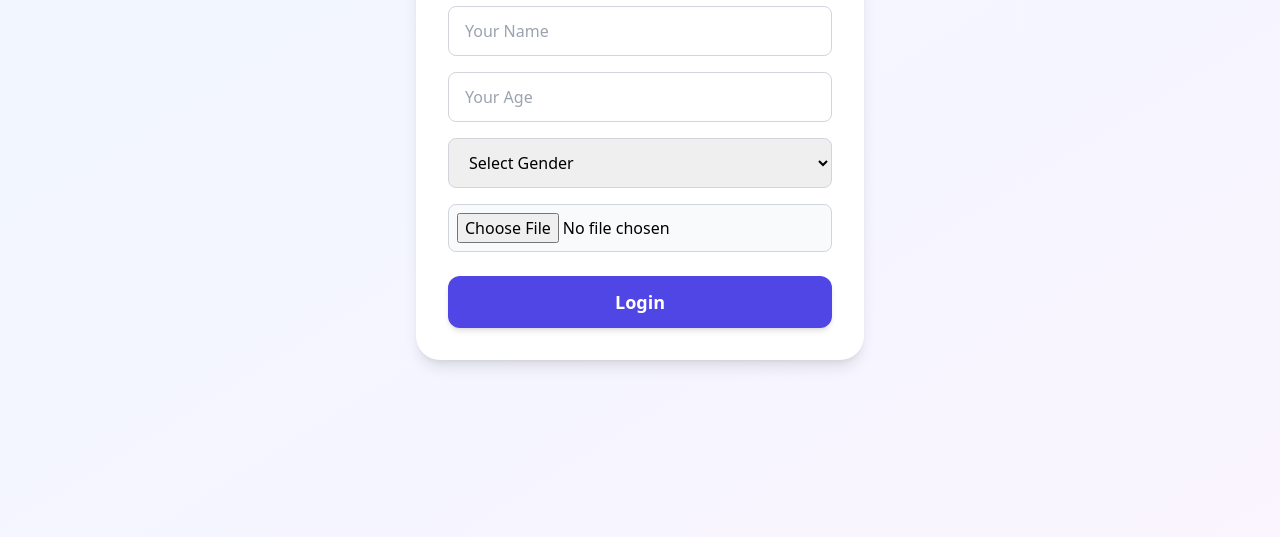
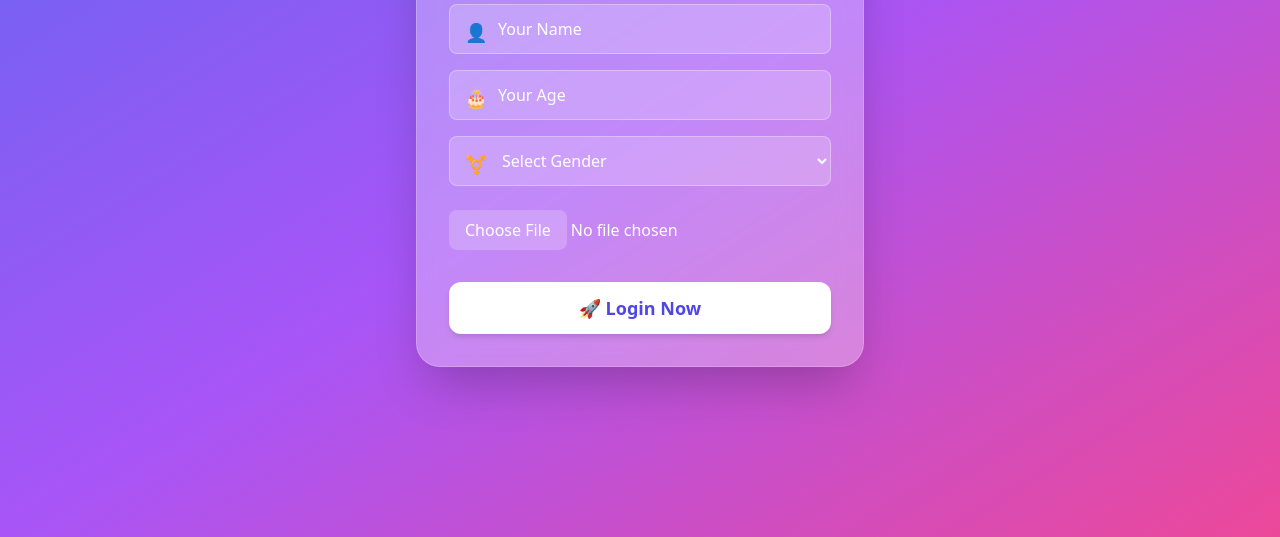
Before and after one commit to Sotto1234-max/rando, a website: page public/index.html in a window 1280 px wide. Shown: the part 263-800 px from the top of the page. Drawn offline with nearby package versions, Linux system fonts and the light colour scheme; no server answers.

Commit message:
Update index.html

```diff
--- a/public/index.html
+++ b/public/index.html
@@ -12,23 +12,36 @@
 
   <!-- Login Form -->
   <!-- Login Form -->
-<div id="login" class="flex items-center justify-center min-h-screen bg-gradient-to-br from-blue-50 to-purple-50">
-  <div class="bg-white shadow-lg p-8 rounded-3xl w-full max-w-md">
-    <h2 class="text-3xl font-semibold mb-6 text-center text-indigo-600">Login</h2>
+<div id="login" class="flex items-center justify-center min-h-screen bg-gradient-to-br from-indigo-500 via-purple-500 to-pink-500 px-4">
+  <div class="backdrop-blur-md bg-white/30 shadow-2xl border border-white/20 p-8 rounded-3xl w-full max-w-md text-white">
+    <h2 class="text-4xl font-bold mb-6 text-center drop-shadow-sm">Welcome Back</h2>
 
-    <input id="name" type="text" placeholder="Your Name" class="w-full mb-4 px-4 py-3 border border-gray-300 rounded-lg focus:outline-none focus:ring-2 focus:ring-indigo-500 transition" />
+    <div class="mb-4 relative">
+      <input id="name" type="text" placeholder="Your Name" class="w-full pl-12 pr-4 py-3 bg-white/20 text-white placeholder-white border border-white/30 rounded-lg focus:outline-none focus:ring-2 focus:ring-white transition" />
+      <span class="absolute left-4 top-3.5 text-white text-lg">👤</span>
+    </div>
 
-    <input id="age" type="number" placeholder="Your Age" class="w-full mb-4 px-4 py-3 border border-gray-300 rounded-lg focus:outline-none focus:ring-2 focus:ring-indigo-500 transition" />
+    <div class="mb-4 relative">
+      <input id="age" type="number" placeholder="Your Age" class="w-full pl-12 pr-4 py-3 bg-white/20 text-white placeholder-white border border-white/30 rounded-lg focus:outline-none focus:ring-2 focus:ring-white transition" />
+      <span class="absolute left-4 top-3.5 text-white text-lg">🎂</span>
+    </div>
 
-    <select id="gender" class="w-full mb-4 px-4 py-3 border border-gray-300 rounded-lg focus:outline-none focus:ring-2 focus:ring-indigo-500 transition">
-      <option value="">Select Gender</option>
-      <option value="male">Male</option>
-      <option value="female">Female</option>
-    </select>
+    <div class="mb-4 relative">
+      <select id="gender" class="w-full pl-12 pr-4 py-3 bg-white/20 text-white border border-white/30 rounded-lg focus:outline-none focus:ring-2 focus:ring-white transition">
+        <option value="">Select Gender</option>
+        <option value="male" class="text-black">Male</option>
+        <option value="female" class="text-black">Female</option>
+      </select>
+      <span class="absolute left-4 top-3.5 text-white text-lg">⚧️</span>
+    </div>
 
-    <input id="photo" type="file" accept="image/*" class="w-full mb-6 p-2 border border-gray-300 rounded-lg bg-gray-50 hover:bg-gray-100 focus:outline-none focus:ring-2 focus:ring-indigo-500 transition" />
+    <div class="mb-6">
+      <input id="photo" type="file" accept="image/*" class="w-full py-2 text-white file:bg-white/20 file:text-white file:border-none file:rounded-lg file:px-4 file:py-2" />
+    </div>
 
-    <button onclick="login()" class="bg-indigo-600 text-white px-6 py-3 rounded-xl w-full text-lg font-semibold shadow-md hover:bg-indigo-500 transition-all duration-300 ease-in-out transform hover:scale-105 focus:outline-none focus:ring-4 focus:ring-indigo-500">Login</button>
+    <button onclick="login()" class="bg-white text-indigo-600 font-semibold px-6 py-3 rounded-xl w-full text-lg shadow-md hover:bg-gray-100 transition-all duration-300 ease-in-out transform hover:scale-105 focus:outline-none focus:ring-4 focus:ring-white">
+      🚀 Login Now
+    </button>
   </div>
 </div>
 
```
